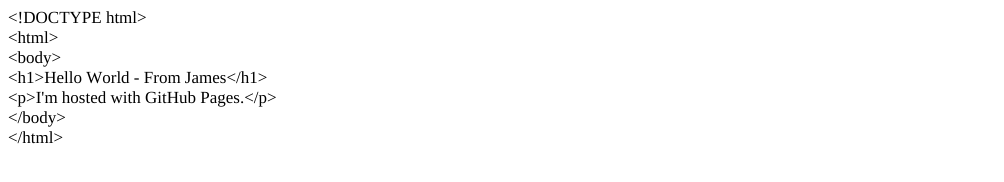
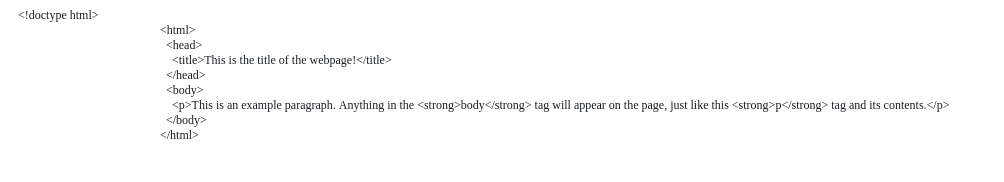
Before and after one commit to Buckley-James/Buckley-James.github.io, a plain HTML site: page Index.html in a window 1280 px wide. Shown: the whole page, without its empty margins (0-1004 px from the left). Drawn offline with Linux system fonts and the light colour scheme.

Commit message:
Updates to address render issue

```diff
--- a/Index.html
+++ b/Index.html
@@ -7,17 +7,88 @@
   <meta name="Generator" content="Cocoa HTML Writer">
   <meta name="CocoaVersion" content="1894.6">
   <style type="text/css">
-    p.p1 {margin: 0.0px 0.0px 0.0px 0.0px; font: 17.0px Times; color: #000000; -webkit-text-stroke: #dfe54b}
+    p.p1 {margin: 0.0px 0.0px 0.0px 0.0px; line-height: 20.0px; font: 12.0px '.SF NS Mono'; color: #1b1f23; -webkit-text-stroke: #1b1f23}
+    p.p2 {margin: 0.0px 0.0px 0.0px 0.0px; text-align: right; line-height: 20.0px; font: 12.0px '.SF NS Mono'; color: #1b1f23; -webkit-text-stroke: #1b1f23; min-height: 15.0px}
     span.s1 {font-kerning: none}
+    table.t1 {background-color: #ffffff; border-collapse: collapse}
+    td.td1 {width: 131.3px; padding: 0.0px 10.0px 0.0px 10.0px}
+    td.td2 {width: 131.3px; min-width: 50.0px; padding: 0.0px 10.0px 0.0px 10.0px}
+    td.td3 {width: 1229.1px; padding: 0.0px 10.0px 0.0px 10.0px}
   </style>
 </head>
 <body>
-<p class="p1"><span class="s1">&lt;!DOCTYPE html&gt;</span></p>
-<p class="p1"><span class="s1">&lt;html&gt;</span></p>
-<p class="p1"><span class="s1">&lt;body&gt;</span></p>
-<p class="p1"><span class="s1">&lt;h1&gt;Hello World - From James&lt;/h1&gt;</span></p>
-<p class="p1"><span class="s1">&lt;p&gt;I'm hosted with GitHub Pages.&lt;/p&gt;</span></p>
-<p class="p1"><span class="s1">&lt;/body&gt;</span></p>
-<p class="p1"><span class="s1">&lt;/html&gt;</span></p>
+<table cellspacing="0" cellpadding="0" class="t1">
+  <tbody>
+    <tr>
+      <td valign="top" class="td1">
+        <p class="p1"><span class="s1">&lt;!doctype html&gt;</span></p>
+      </td>
+    </tr>
+    <tr>
+      <td valign="top" class="td2">
+        <p class="p2"><span class="s1"></span><br></p>
+      </td>
+      <td valign="top" class="td3">
+        <p class="p1"><span class="s1">&lt;html&gt;</span></p>
+      </td>
+    </tr>
+    <tr>
+      <td valign="top" class="td2">
+        <p class="p2"><span class="s1"></span><br></p>
+      </td>
+      <td valign="top" class="td3">
+        <p class="p1"><span class="s1"><span class="Apple-converted-space">  </span>&lt;head&gt;</span></p>
+      </td>
+    </tr>
+    <tr>
+      <td valign="top" class="td2">
+        <p class="p2"><span class="s1"></span><br></p>
+      </td>
+      <td valign="top" class="td3">
+        <p class="p1"><span class="s1"><span class="Apple-converted-space">    </span>&lt;title&gt;This is the title of the webpage!&lt;/title&gt;</span></p>
+      </td>
+    </tr>
+    <tr>
+      <td valign="top" class="td2">
+        <p class="p2"><span class="s1"></span><br></p>
+      </td>
+      <td valign="top" class="td3">
+        <p class="p1"><span class="s1"><span class="Apple-converted-space">  </span>&lt;/head&gt;</span></p>
+      </td>
+    </tr>
+    <tr>
+      <td valign="top" class="td2">
+        <p class="p2"><span class="s1"></span><br></p>
+      </td>
+      <td valign="top" class="td3">
+        <p class="p1"><span class="s1"><span class="Apple-converted-space">  </span>&lt;body&gt;</span></p>
+      </td>
+    </tr>
+    <tr>
+      <td valign="top" class="td2">
+        <p class="p2"><span class="s1"></span><br></p>
+      </td>
+      <td valign="top" class="td3">
+        <p class="p1"><span class="s1"><span class="Apple-converted-space">    </span>&lt;p&gt;This is an example paragraph. Anything in the &lt;strong&gt;body&lt;/strong&gt; tag will appear on the page, just like this &lt;strong&gt;p&lt;/strong&gt; tag and its contents.&lt;/p&gt;</span></p>
+      </td>
+    </tr>
+    <tr>
+      <td valign="top" class="td2">
+        <p class="p2"><span class="s1"></span><br></p>
+      </td>
+      <td valign="top" class="td3">
+        <p class="p1"><span class="s1"><span class="Apple-converted-space">  </span>&lt;/body&gt;</span></p>
+      </td>
+    </tr>
+    <tr>
+      <td valign="top" class="td2">
+        <p class="p2"><span class="s1"></span><br></p>
+      </td>
+      <td valign="top" class="td3">
+        <p class="p1"><span class="s1">&lt;/html&gt;</span></p>
+      </td>
+    </tr>
+  </tbody>
+</table>
 </body>
 </html>
```
